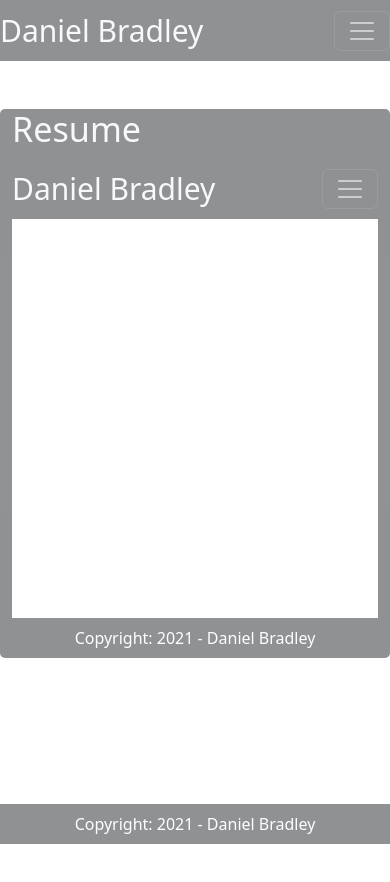
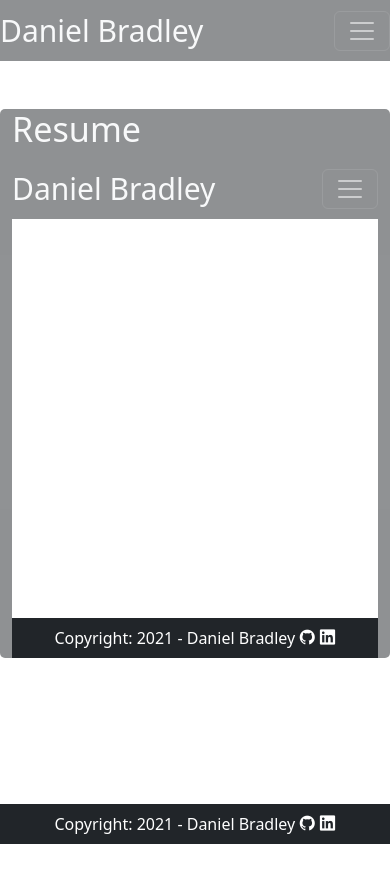
Before and after one commit to WebDeverDan/react-portfolio-old, a React (Create React App) app in the folder main/: page /resume in a window 390 px wide. Shown: the top 882 px of the page. Built offline with nearby package versions, Linux system fonts and the light colour scheme.

Commit message:
updated footer for responsiveness

```diff
--- a/main/src/components/Footer.js
+++ b/main/src/components/Footer.js
@@ -2,9 +2,12 @@ import React from 'react';
 
 const Footer = () => {
   return (
-    <div class='foot-wrapper'>
-      <footer class='footer banner navbar-dark bg-dark text-light bg-opacity-50 p-2'>
-        <p className='footer_text'>Copyright: 2021 - Daniel Bradley</p>
+    <div class='foot-wrapper '>
+      <footer class='footer banner navbar-dark bg-dark text-light p-2'>
+        <p className='footer_text'>Copyright: 2021 - Daniel Bradley <i class="devicon-github-original"></i> <i class="devicon-linkedin-plain"></i> </p>
+
+
+
       </footer>
     </div>
 
```
